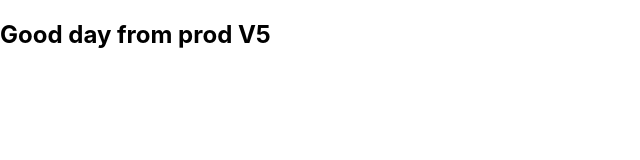
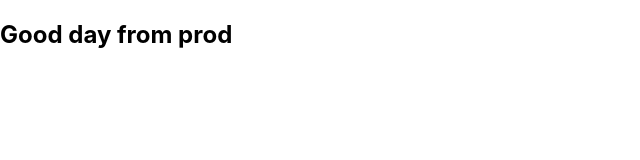
Before and after one commit to Kakada10/welcome-app, a React (Create React App) app: page / in a window 1280 px wide. Shown: the top 160 px of the page, without its empty margins (0-640 px from the left). Built offline with nearby package versions, Linux system fonts and the light colour scheme.

Commit message:
Update App.js

```diff
--- a/src/App.js
+++ b/src/App.js
@@ -3,7 +3,7 @@ import './App.css';
 function App() {
   return (
     <>
-    <h2>Good day from prod V5</h2>
+    <h2>Good day from prod</h2>
     </>
   );
 }
```
